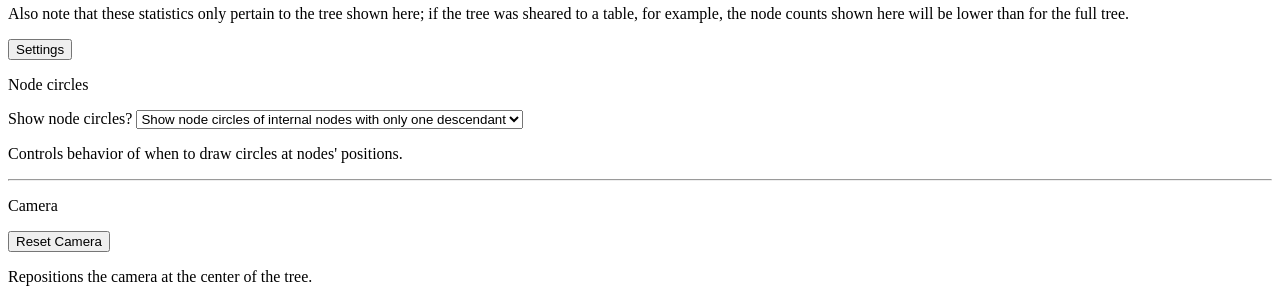
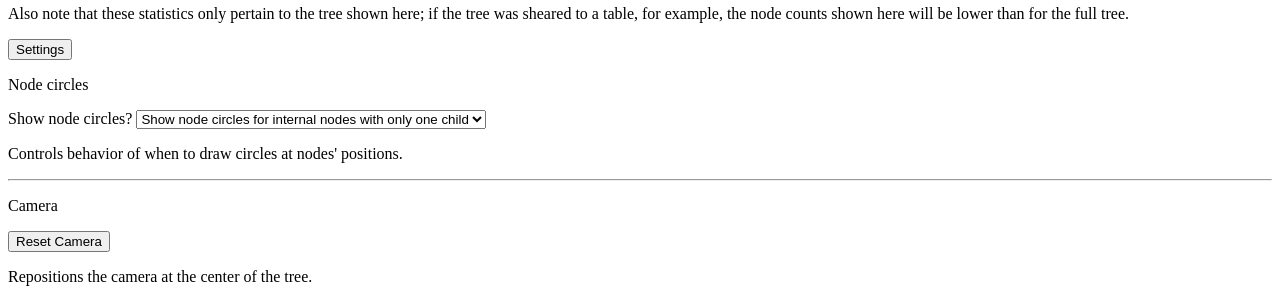
Before and after one commit to biocore/empress, a Python web app: template empress/support_files/templates/empress-template.html in a window 1280 px wide. Shown: the part 2623-2923 px from the top of the page. Run offline with Jinja, Linux system fonts and the light colour scheme; the template is opened without the code that fills it: most values are stand-ins (such as "Sample title", 1, 10 or a date in 2020).

Commit message:
DOC: descendant -> child in dflt node circle text

```diff
--- a/empress/support_files/templates/side-panel.html
+++ b/empress/support_files/templates/side-panel.html
@@ -412,8 +412,8 @@
         <option value=0>Show internal node circles</option>
         <option value=1>Show all node circles</option>
         <option value=2>Hide all node circles</option>
-        <option value=3 selected>Show node circles of internal nodes with only one
-                        descendant
+        <option value=3 selected>Show node circles for internal nodes with only one
+                        child
         </option>
       </select>
     </label>
```
